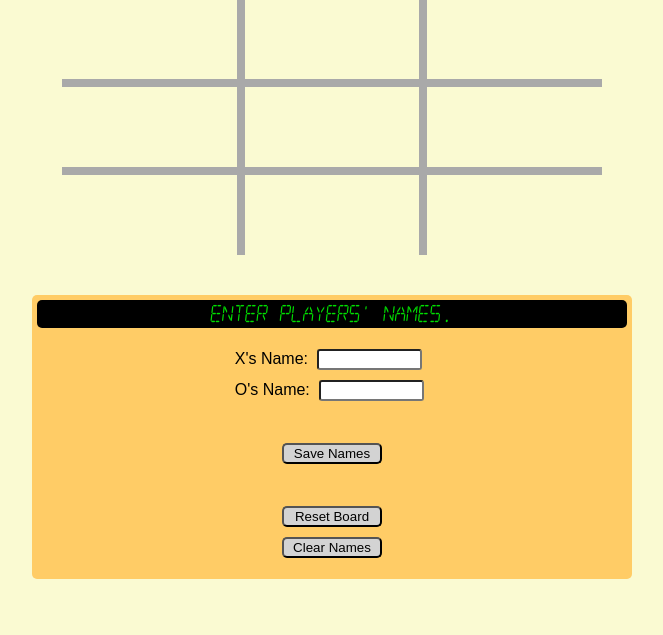
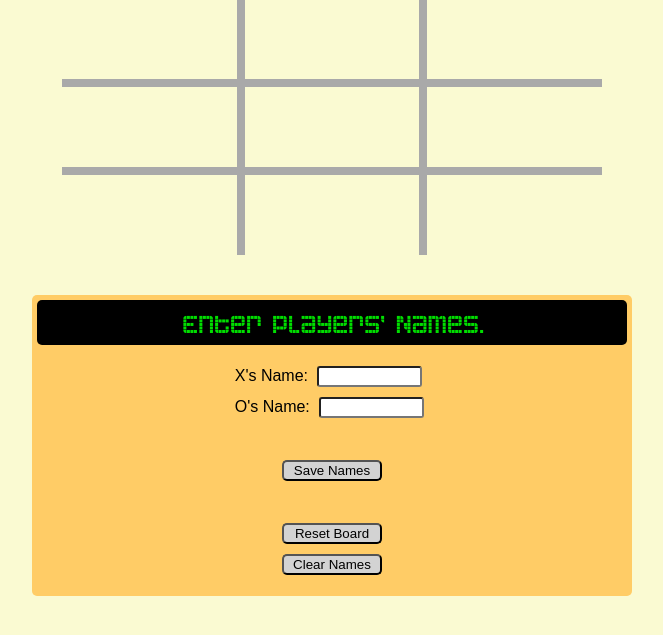
Before and after one commit to cleve703/tic-tac-toe, a PHP site: page / in a window 1280 px wide. Shown: the part 99-734 px from the top of the page, without its empty margins (308-971 px from the left). Run offline with PHP 8.4, Linux system fonts and the light colour scheme.

Commit message:
changed font on msg board

```diff
--- a/style.css
+++ b/style.css
@@ -3,8 +3,8 @@ body {
   background-color: lightgoldenrodyellow;
 }
 @font-face {
-  font-family: "digital";
-  src: url("./DIGITALDREAMSKEWNARROW.ttf")
+  font-family: "Astronaut";
+  src: url("./ASTRONAU.TTF")
 }
 button {
   background-color: lightgray;
@@ -56,8 +56,8 @@ input {
   grid-column: 1 / 2;
 }
 #message-board-message {
-  font-family: "digital";
-  font-size: large;
+  font-family: "Astronaut";
+  font-size: xx-large;
   color: rgb(0,222,0);
   margin: 5px;
 }
```
Also changed, not shown: ASTRONAU.TTF (added), DIGITALDREAMSKEWNARROW.ttf (deleted).
